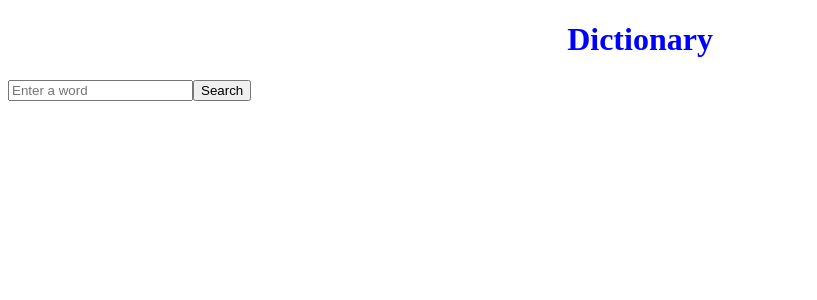
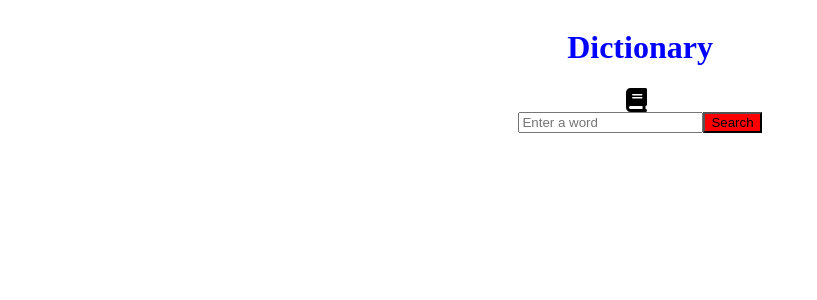
Before and after one commit to monaeman/my-dictionary-app, a React (Vite) app: page / in a window 1280 px wide. Shown: the top 300 px of the page, without its empty margins (0-817 px from the left). Built offline with nearby package versions, Linux system fonts and the light colour scheme.

Commit message:
added a book icon and some css

```diff
--- a/package.json
+++ b/package.json
@@ -10,6 +10,10 @@
     "preview": "vite preview"
   },
   "dependencies": {
+    "@fortawesome/fontawesome-free": "^6.4.2",
+    "@fortawesome/fontawesome-svg-core": "^6.4.2",
+    "@fortawesome/free-solid-svg-icons": "^6.4.2",
+    "@fortawesome/react-fontawesome": "^0.2.0",
     "lodash": "^4.17.21",
     "react": "^18.2.0",
     "react-dom": "^18.2.0"
--- a/src/App.jsx
+++ b/src/App.jsx
@@ -1,18 +1,18 @@
 import React from 'react';
-
-
-
-
+import '@fortawesome/fontawesome-free/css/all.min.css';
+import { FontAwesomeIcon } from '@fortawesome/react-fontawesome';
+import { faAlignCenter, faBook } from '@fortawesome/free-solid-svg-icons';
 
 function App() {
+  return (
+    <div style={{ display: "flex", flexDirection: "column", alignItems: "center" }}>
+      <h1 style={{ color: "blue", textAlign: "center" }} >Dictionary</h1>
+      <div style={{ display: "flex", alignItems: "center" }}>
+        <FontAwesomeIcon icon={faBook} style={{ fontSize: "24px", marginRight: "8px" }} />
 
-
-  return (
-    <>
-      <h1 style={{ color: "blue", textAlign: "center" }}>Dictionary</h1>
-
-    </>
-  )
+      </div>
+    </div>
+  );
 }
 
-export default App
+export default App;
--- a/src/components/DictionaryApp.jsx
+++ b/src/components/DictionaryApp.jsx
@@ -40,7 +40,7 @@ const DictionaryApp = () => {
     delayedFetchDictionaryData();
   }, [word]);
   return (
-    <div>
+    <div style={{ display: "flex", flexDirection: "column", alignItems: "center" }}>
       <form
         onSubmit={(e) => {
           e.preventDefault();
@@ -53,7 +53,7 @@ const DictionaryApp = () => {
           onChange={(e) => setWord(e.target.value)}
           placeholder="Enter a word"
         />
-        <button type="submit">Search</button>
+        <button style={{background: "red"}} type="submit">Search</button>
       </form>
       {data && (
         <div>
```
Also changed, not shown: 1 other file (tests, documents, lock files or other folders).
